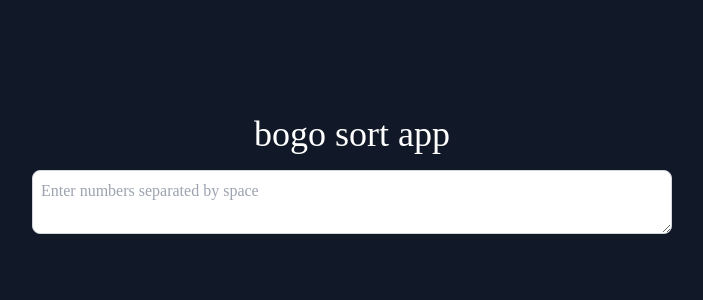
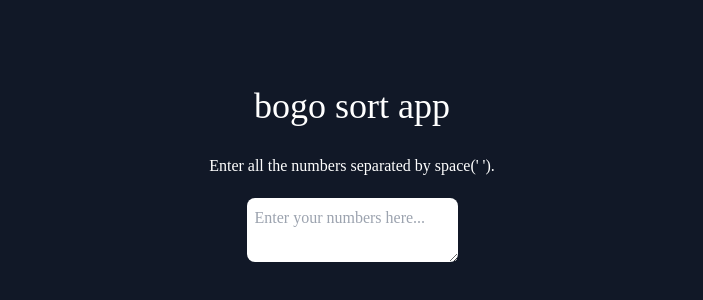
Before and after one commit to ShlokBharadwaj/bogo-sort-app, a React (Vite) app: page / in a window 1280 px wide. Shown: the part 218-518 px from the top of the page, without its empty margins (288-991 px from the left). Built offline with nearby package versions, Linux system fonts and the light colour scheme.

Commit message:
Update: Centre textarea, add instructions and style

```diff
--- a/src/App.jsx
+++ b/src/App.jsx
@@ -50,12 +50,16 @@ function App() {
   return (
     <div className="min-h-screen flex flex-col items-center justify-center bg-gray-900 text-white font-pacifico">
       <div className="text-4xl mb-4">bogo sort app</div>
-      <textarea
-        className="w-1/2 h-16 p-2 mb-4 transition-all duration-300 focus:outline-none rounded-lg border border-gray-300 text-black"
-        placeholder="Enter numbers separated by space"
-        onChange={handleInputChange}
-        autoFocus
-      ></textarea>
+      <div className='w-3/4 flex flex-col items-center justify-center m-0'>
+        <h3 className='text-white mt-3 mb-5 text-center'>Enter all the numbers separated by space(' ').
+        </h3>
+        <textarea
+          className="w-auto h-16 p-2 mb-4 transition-all duration-300 focus:outline-none rounded-lg border border-none text-black block mt-0"
+          placeholder="Enter your numbers here..."
+          onChange={handleInputChange}
+          autoFocus
+        ></textarea>
+      </div>
       <div className="flex flex-wrap justify-center gap-2">
         {inputArray.map((element, index) => {
           if (isNaN(element)) {
@@ -64,7 +68,7 @@ function App() {
           return (
             <div
               key={index}
-              className={`flex items-center justify-center min-w-8 min-h-4 border ${sorted ? 'border-green-500' : 'border-red-500'} transition-all duration-300 mb-2 rounded-lg p-4`}
+              className={`flex items-center justify-center min-w-8 min-h-4 border ${sorted ? 'border-green-500' : 'border-red-500'} transition-all duration-300 m-2 rounded-lg p-4`}
             >
               {element}
             </div>
```
